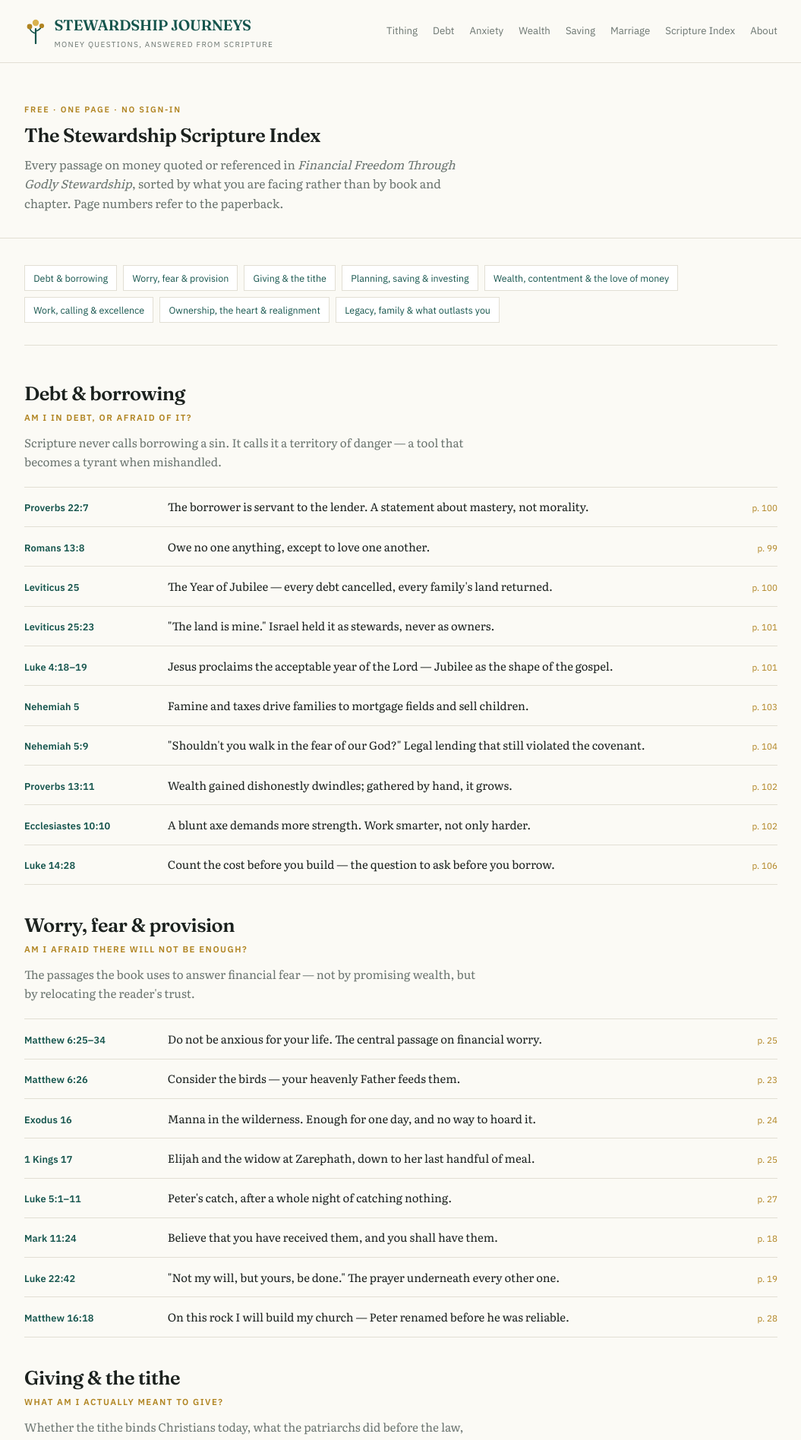
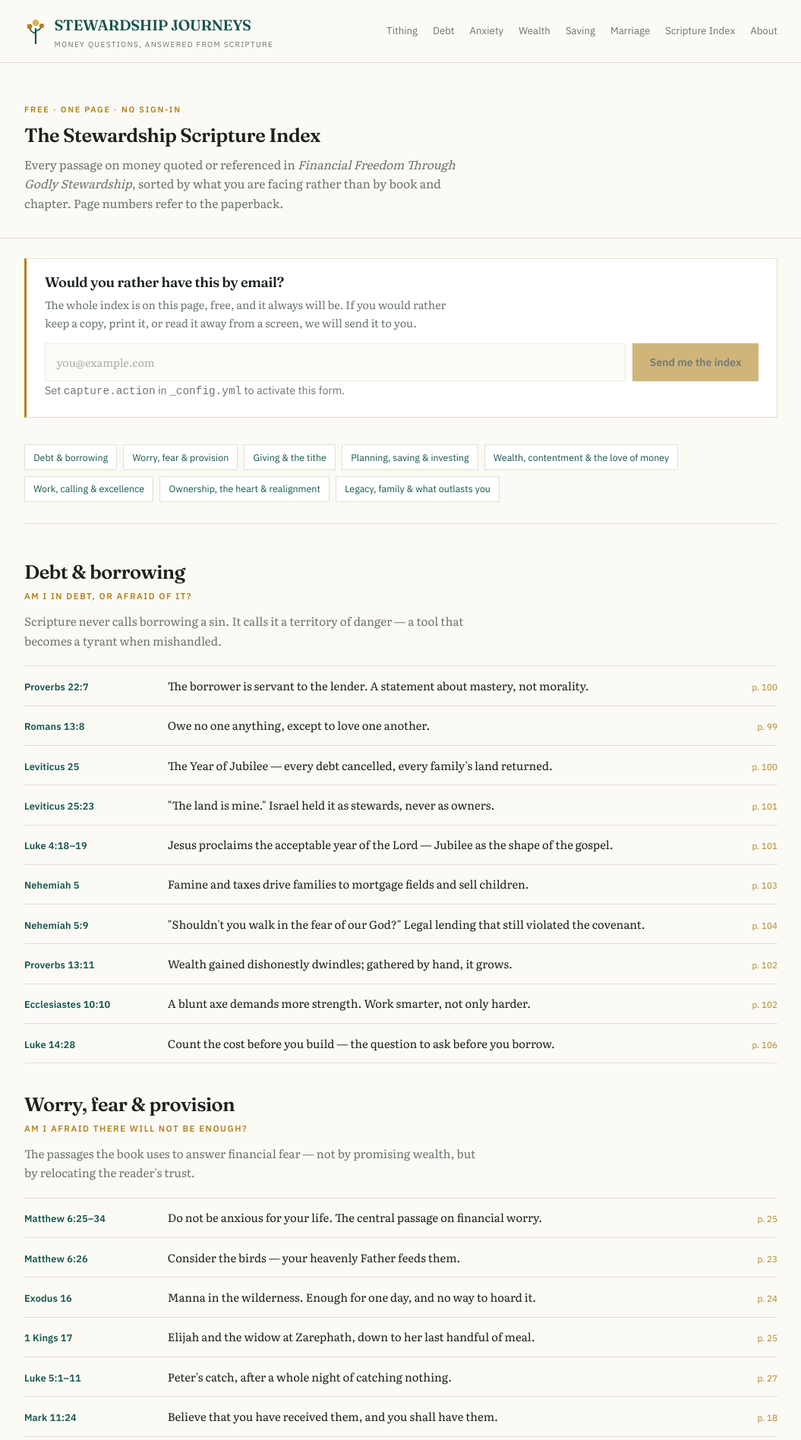
Before and after one commit to STEWARDOLY/stewardship-blog, a Jekyll site: the page built from scripture-index.md, in a window 1280 px wide. Shown: the top 1896 px of the page at 76% size, without its empty margins (112-1167 px from the left). Built offline with Jekyll 4.4.1, drawn with Linux system fonts in a browser that asks for light colours; some of the changed text lies outside the part shown.

Commit message:
Add email capture to the Scripture Index page
Two instances: a slim strip above the contents for the reader who decides
straight away that they would rather have a copy than scroll, and the full
band at the end for the reader who read it through.

Copy is specific to this page. On the index the reader can already see the
whole thing, so the offer is a copy to keep — "the whole index is on this
page, free, and it always will be" — never a gate on reading it.

Parameterises capture.html with id, heading, body and a slim variant. It
previously hardcoded id="capture-note" and left its input unlabelled, so it
could not appear twice on a page without emitting duplicate ids. Each
instance now has a real <label> tied to a unique input id.

Co-Authored-By: Claude Opus 5 <noreply@anthropic.com>

```diff
--- a/_config.yml
+++ b/_config.yml
@@ -310,6 +310,17 @@ landing:
 # Content lives in _data/scripture_index.yml
 # ---------------------------------------------------------------------------
 scripture_index:
+  # Shown on the index page itself, where the reader can already see the whole
+  # thing. The offer is a copy to keep, never a gate on reading it.
+  capture_top_heading: Would you rather have this by email?
+  capture_top_body: >-
+    The whole index is on this page, free, and it always will be. If you would
+    rather keep a copy, print it, or read it away from a screen, we will send
+    it to you.
+  capture_end_heading: Keep a copy of the index
+  capture_end_body: >-
+    You have read the whole thing. If it would help to have it on hand next
+    time the question comes up, we will email it.
   label: Free · One page · No sign-in
   heading: The Stewardship Scripture Index
   sub: >-
--- a/_includes/capture.html
+++ b/_includes/capture.html
@@ -1,21 +1,33 @@
-<section class="capture">
+{%- comment -%}
+  Email capture. Params (all optional):
+    id      — unique per instance on a page; required if used more than once
+    heading — overrides site.capture.heading
+    body    — overrides site.capture.body
+    variant — "slim" for a single-line strip inside a page
+{%- endcomment -%}
+{%- assign cid = include.id | default: 'capture' -%}
+{%- assign chead = include.heading | default: site.capture.heading -%}
+{%- assign cbody = include.body | default: site.capture.body -%}
+<section class="capture{% if include.variant == 'slim' %} capture--slim{% endif %}">
   <div class="wrap">
     <div class="capture__box">
-      <h2>{{ site.capture.heading }}</h2>
-      <p>{{ site.capture.body }}</p>
+      <h2>{{ chead }}</h2>
+      <p>{{ cbody }}</p>
       {%- if site.capture.action and site.capture.action != '' %}
       <form action="{{ site.capture.action }}" method="post">
-        <input type="email" name="email" required
-               placeholder="{{ site.capture.placeholder }}" aria-label="Email address">
+        <label class="sr-only" for="{{ cid }}-email">Email address</label>
+        <input id="{{ cid }}-email" type="email" name="email" required
+               autocomplete="email" placeholder="{{ site.capture.placeholder }}">
         <button type="submit">{{ site.capture.button }}</button>
       </form>
       {%- else %}
-      <form class="is-inert" aria-describedby="capture-note" onsubmit="return false">
-        <input type="email" placeholder="{{ site.capture.placeholder }}"
-               aria-label="Email address" disabled>
+      <form class="is-inert" aria-describedby="{{ cid }}-note" onsubmit="return false">
+        <label class="sr-only" for="{{ cid }}-email">Email address</label>
+        <input id="{{ cid }}-email" type="email" placeholder="{{ site.capture.placeholder }}"
+               disabled>
         <button type="submit" disabled>{{ site.capture.button }}</button>
       </form>
-      <p id="capture-note" class="capture__note">
+      <p id="{{ cid }}-note" class="capture__note">
         Set <code>capture.action</code> in <code>_config.yml</code> to activate this form.
       </p>
       {%- endif %}
--- a/_layouts/home.html
+++ b/_layouts/home.html
@@ -7,5 +7,5 @@ layout: default
   {% include topics.html %}
   {% include spectrum.html %}
   {% include book.html %}
-  {% include capture.html %}
+  {% include capture.html id="cap-home" %}
 </main>
--- a/_layouts/landing.html
+++ b/_layouts/landing.html
@@ -26,7 +26,7 @@ layout: default
   <div id="topics">{% include topics.html %}</div>
   {% include spectrum.html %}
   {% include book.html %}
-  {% include capture.html %}
+  {% include capture.html id="cap-landing" %}
 
   <footer class="lp__foot">
     <div class="wrap">
--- a/_layouts/scripture-index.html
+++ b/_layouts/scripture-index.html
@@ -8,6 +8,10 @@ layout: default
     <p class="pagehead__blurb">{{ site.scripture_index.sub }}</p>
   </div>
 </section>
+
+{% include capture.html id="cap-index-top" variant="slim"
+   heading=site.scripture_index.capture_top_heading
+   body=site.scripture_index.capture_top_body %}
 
 <main class="wrap si">
   <nav class="si__toc" aria-label="Situations">
@@ -35,3 +39,7 @@ layout: default
 
   <p class="si__foot">{{ site.scripture_index.note }}</p>
 </main>
+
+{% include capture.html id="cap-index-end"
+   heading=site.scripture_index.capture_end_heading
+   body=site.scripture_index.capture_end_body %}
--- a/assets/css/main.css
+++ b/assets/css/main.css
@@ -144,6 +144,18 @@ h1,h2,h3{font-family:"Fraunces",Georgia,serif;line-height:1.14;
 .capture form.is-inert{opacity:.6}
 .capture form.is-inert button{cursor:not-allowed}
 .capture__note{margin-top:.8rem;font-family:"IBM Plex Sans",sans-serif;font-size:.78rem;color:#A9BEB7}
+
+/* Slim variant — an offer inside a page the reader is already reading,
+   so it stays quieter than the standalone capture band. */
+.capture--slim{padding-block:1.6rem 0}
+.capture--slim .capture__box{background:#fff;color:var(--ink);
+  border:1px solid var(--rule);border-left:3px solid var(--brass);
+  padding:1.3rem 1.5rem}
+.capture--slim h2{font-size:1.15rem;color:var(--ink);margin-bottom:.4rem}
+.capture--slim p{color:var(--stone);font-size:.9rem}
+.capture--slim form{margin-top:1rem}
+.capture--slim input{border:1px solid var(--rule);background:var(--paper)}
+.capture--slim .capture__note{color:var(--stone)}
 
 /* ---------- interior pages ---------- */
 .pagehead{border-bottom:1px solid var(--rule);padding-block:2.6rem 2rem}
```
